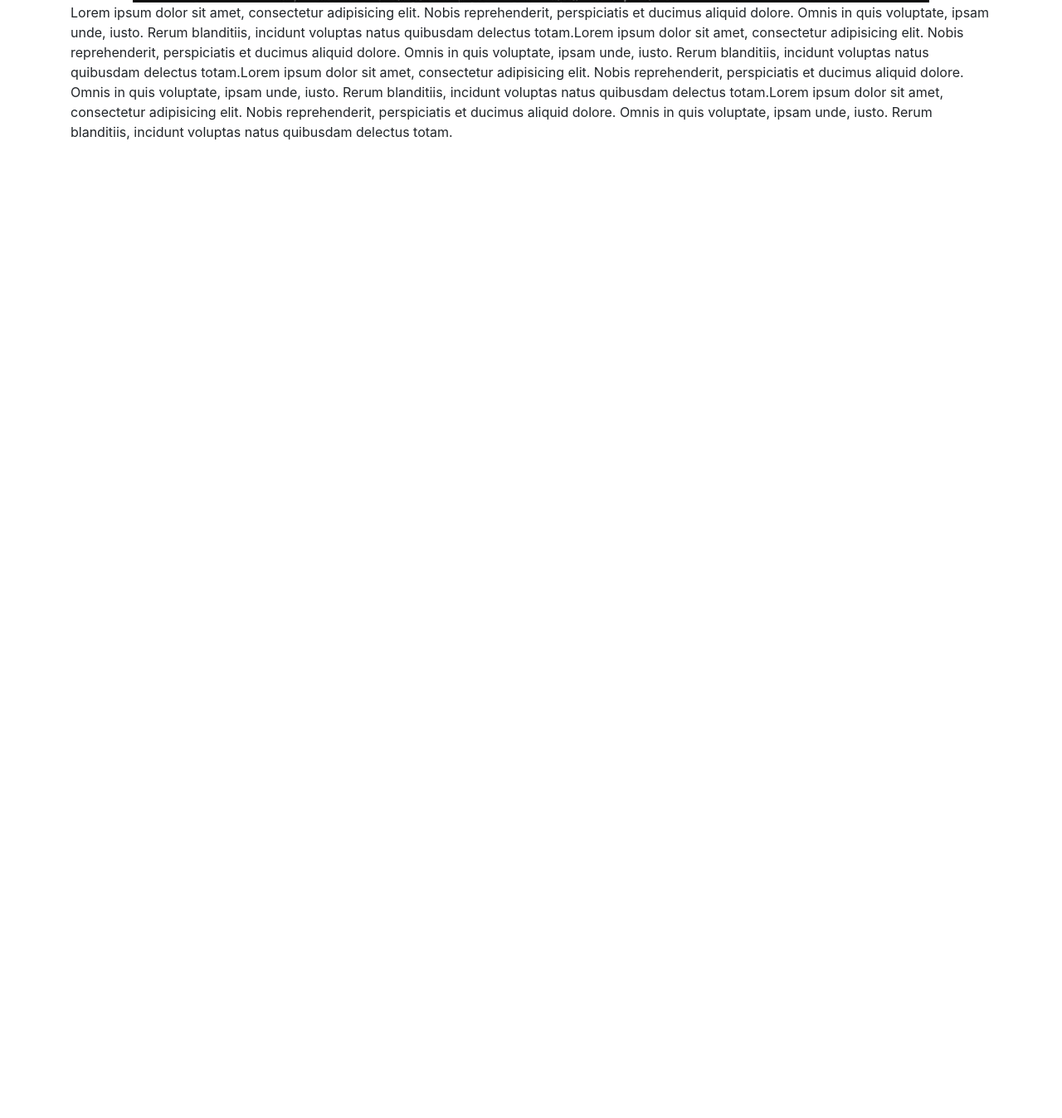
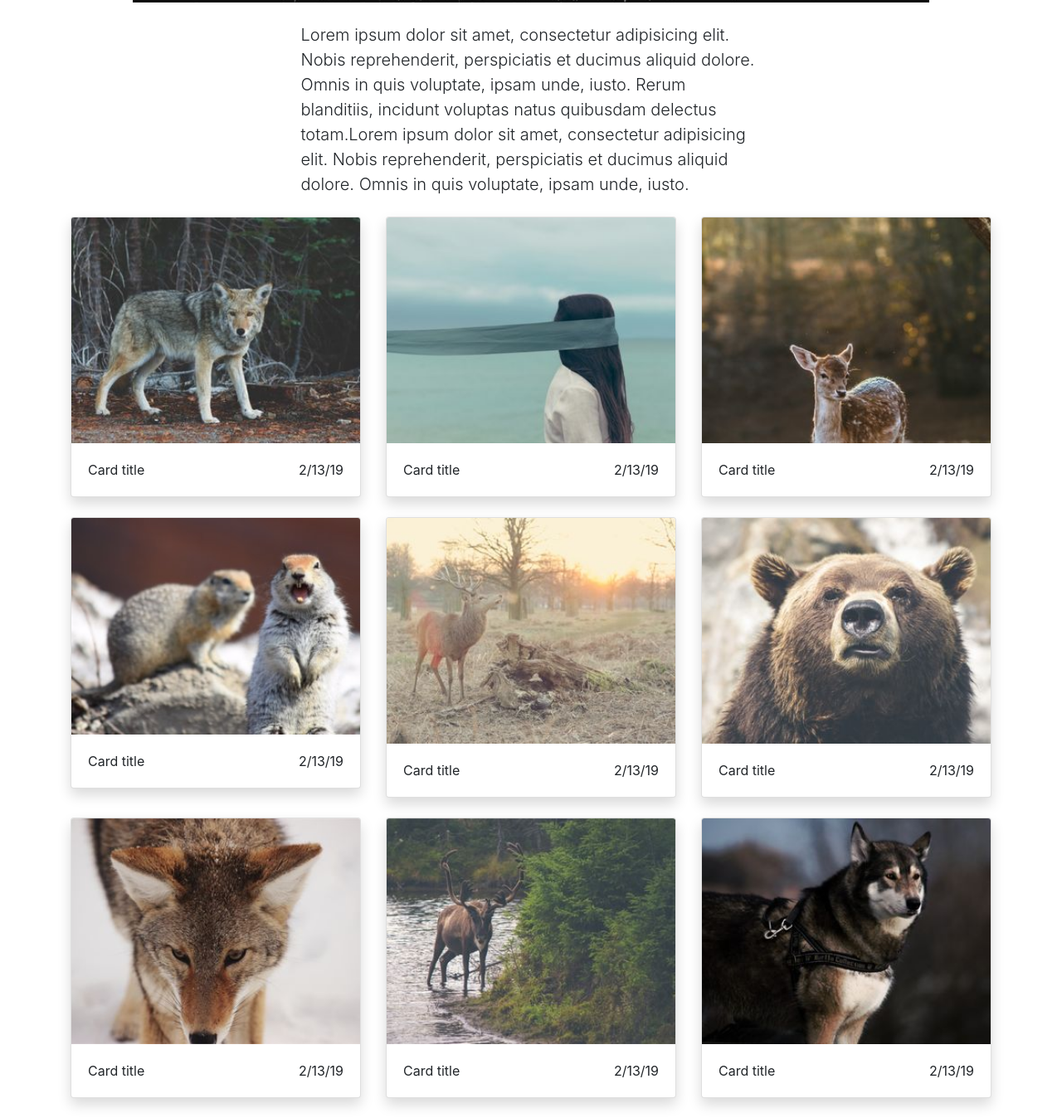
Before and after one commit to irc686/Cruz_bootstrap_exercise, a plain HTML site: page Assets/Index.html in a window 1280 px wide. Shown: the part 693-2040 px from the top of the page at 83% size. Before the commit the page ends 880 px from the top, so only its background shows below. Drawn offline with nearby package versions, Linux system fonts and the light colour scheme.

Commit message:
added gallery images in cardholders

```diff
--- a/Assets/Index.html
+++ b/Assets/Index.html
@@ -35,9 +35,112 @@
 	</header>
 	<main class="container">
 		<img class="d-block img-fluid mx-auto" src="images/640.jpg">
-    <p>
-    Lorem ipsum dolor sit amet, consectetur adipisicing elit. Nobis reprehenderit, perspiciatis et ducimus aliquid dolore. Omnis in quis voluptate, ipsam unde, iusto. Rerum blanditiis, incidunt voluptas natus quibusdam delectus totam.Lorem ipsum dolor sit amet, consectetur adipisicing elit. Nobis reprehenderit, perspiciatis et ducimus aliquid dolore. Omnis in quis voluptate, ipsam unde, iusto. Rerum blanditiis, incidunt voluptas natus quibusdam delectus totam.Lorem ipsum dolor sit amet, consectetur adipisicing elit. Nobis reprehenderit, perspiciatis et ducimus aliquid dolore. Omnis in quis voluptate, ipsam unde, iusto. Rerum blanditiis, incidunt voluptas natus quibusdam delectus totam.Lorem ipsum dolor sit amet, consectetur adipisicing elit. Nobis reprehenderit, perspiciatis et ducimus aliquid dolore. Omnis in quis voluptate, ipsam unde, iusto. Rerum blanditiis, incidunt voluptas natus quibusdam delectus totam.
+
+    <p class="lead my-4 mx-auto w-50">
+    Lorem ipsum dolor sit amet, consectetur adipisicing elit. Nobis reprehenderit, perspiciatis et ducimus aliquid dolore. Omnis in quis voluptate, ipsam unde, iusto. Rerum blanditiis, incidunt voluptas natus quibusdam delectus totam.Lorem ipsum dolor sit amet, consectetur adipisicing elit. Nobis reprehenderit, perspiciatis et ducimus aliquid dolore. Omnis in quis voluptate, ipsam unde, iusto.
     </p>
-	</main>
+  <section class="row">
+    <!---image--->
+    <div class="col-md-6 col-lg-4 mb-4">
+      <article class="card shadow">
+        <img src="images/718.jpg" class="card-img-top" alt="placeholder">
+        <header class="card-body d-md-flex justify-content-between">
+          <p class="card-title m-0">Card title</p>
+          <p class="card-title m-0">2/13/19</p>
+        </header>
+      </article>
+    </div>
+    <!---image--->
+     <!---image--->
+    <div class="col-md-6 col-lg-4 mb-4">
+      <article class="card shadow">
+        <img src="images/250.jpg" class="card-img-top" alt="placeholder">
+        <header class="card-body d-md-flex justify-content-between">
+          <p class="card-title m-0">Card title</p>
+          <p class="card-title m-0">2/13/19</p>
+        </header>
+      </article>
+    </div>
+    <!---image--->
+    <!---image--->
+    <div class="col-md-6 col-lg-4 mb-4">
+      <article class="card shadow">
+        <img src="images/1003.jpg" class="card-img-top" alt="placeholder">
+        <header class="card-body d-md-flex justify-content-between">
+          <p class="card-title m-0">Card title</p>
+          <p class="card-title m-0">2/13/19</p>
+        </header>
+      </article>
+    </div>
+    <!---image--->
+    <!---image--->
+    <div class="col-md-6 col-lg-4 mb-4">
+      <article class="card shadow">
+        <img src="images/240.jpg" class="card-img-top" alt="placeholder">
+        <header class="card-body d-md-flex justify-content-between">
+          <p class="card-title m-0">Card title</p>
+          <p class="card-title m-0">2/13/19</p>
+        </header>
+      </article>
+    </div>
+    <!---image--->
+     <!---image--->
+    <div class="col-md-6 col-lg-4 mb-4">
+      <article class="card shadow">
+        <img src="images/790.jpg" class="card-img-top" alt="placeholder">
+        <header class="card-body d-md-flex justify-content-between">
+          <p class="card-title m-0">Card title</p>
+          <p class="card-title m-0">2/13/19</p>
+        </header>
+      </article>
+    </div>
+    <!---image--->
+    <!---image--->
+    <div class="col-md-6 col-lg-4 mb-4">
+      <article class="card shadow">
+        <img src="images/433.jpg" class="card-img-top" alt="placeholder">
+        <header class="card-body d-md-flex justify-content-between">
+          <p class="card-title m-0">Card title</p>
+          <p class="card-title m-0">2/13/19</p>
+        </header>
+      </article>
+    </div>
+    <!---image--->
+    <!---image--->
+    <div class="col-md-6 col-lg-4 mb-4">
+      <article class="card shadow">
+        <img src="images/582.jpg" class="card-img-top" alt="placeholder">
+        <header class="card-body d-md-flex justify-content-between">
+          <p class="card-title m-0">Card title</p>
+          <p class="card-title m-0">2/13/19</p>
+        </header>
+      </article>
+    </div>
+    <!---image--->
+     <!---image--->
+    <div class="col-md-6 col-lg-4 mb-4">
+      <article class="card shadow">
+        <img src="images/577.jpg" class="card-img-top" alt="placeholder">
+        <header class="card-body d-md-flex justify-content-between">
+          <p class="card-title m-0">Card title</p>
+          <p class="card-title m-0">2/13/19</p>
+        </header>
+      </article>
+    </div>
+    <!---image--->
+    <!---image--->
+    <div class="col-md-6 col-lg-4 mb-4">
+      <article class="card shadow">
+        <img src="images/659.jpg" class="card-img-top" alt="placeholder">
+        <header class="card-body d-md-flex justify-content-between">
+          <p class="card-title m-0">Card title</p>
+          <p class="card-title m-0">2/13/19</p>
+        </header>
+      </article>
+    </div>
+    <!---image--->
+
+  </section>
+    </main>
 </body>
 </html>
```
Also changed, not shown: assets/images/1003.jpg (added), assets/images/240.jpeg (added), assets/images/240.jpg (added), assets/images/250.jpg (added), assets/images/320.jpeg (added), assets/images/433.jpg (added), assets/images/577.jpg (added), assets/images/582.jpg (added), assets/images/659.jpg (added), assets/images/718.jpg (added), assets/images/790.jpg (added).
